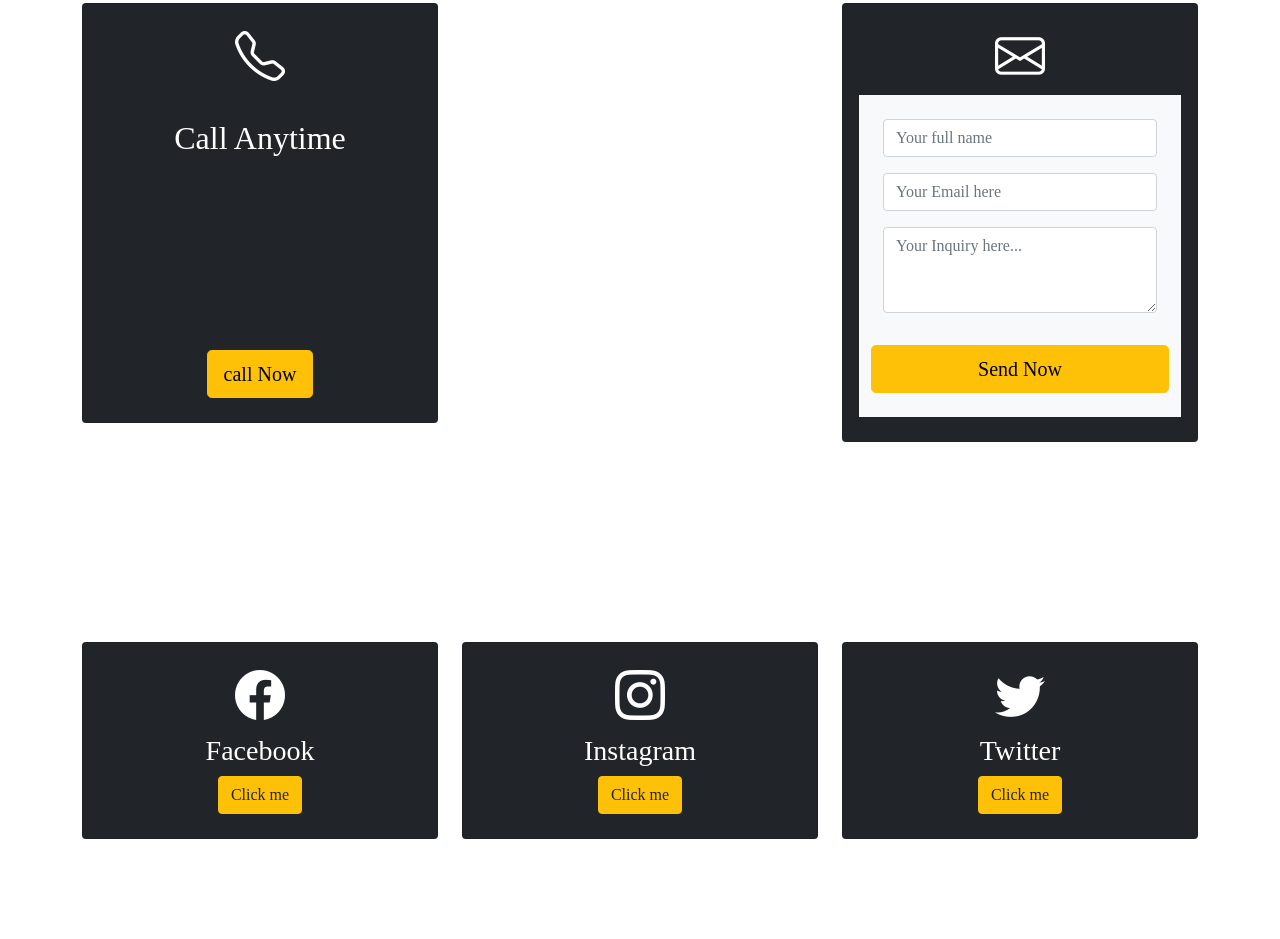
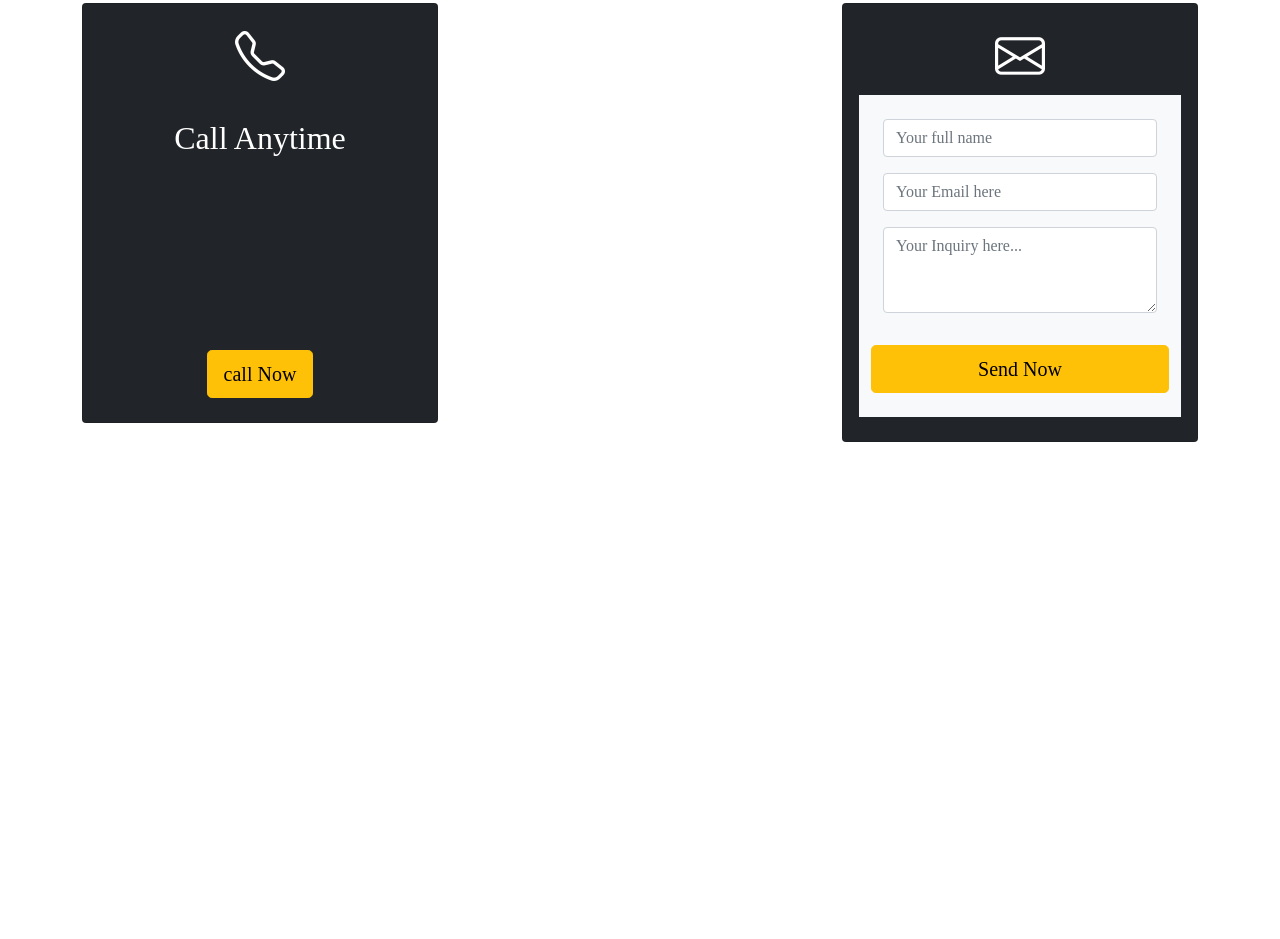
Before and after one commit to westliam-x/maykolly-african-cusine, a plain HTML site: page contact.html in a window 1280 px wide. Shown: the part 359-1298 px from the top of the page. After the commit the page ends 901 px from the top, so only its background shows below. Drawn offline with nearby package versions, Linux system fonts and the light colour scheme.

Commit message:
Update contact.html

```diff
--- a/contact.html
+++ b/contact.html
@@ -85,46 +85,6 @@
             </div>
         </div>
     </section>
-    <section id="services" class="services section-padding">
-        <div class="container">
-            <div class="row">
-
-                    <div class="col-12 col-md-12 col-lg-4">
-                        <div class="card text-white text-center bg-dark pb-2">
-                            <div class="card-body">
-                                <i class="bi bi-facebook"></i>
-                                <h3 class="card-title">
-                                    Facebook
-                                </h3>
-                                <button class="btn btn-warning text-dark">Click me</button>
-                            </div>
-                        </div>
-                    </div>
-                    <div class="col-12 col-md-12 col-lg-4">
-                        <div class="card text-white text-center bg-dark pb-2">
-                            <div class="card-body">
-                                <i class="bi bi-instagram"></i>
-                                <h3 class="card-title">
-                                    Instagram
-                                </h3>
-                                <button class="btn btn-warning text-dark">Click me</button>
-                            </div>
-                        </div>
-                    </div>
-                    <div class="col-12 col-md-12 col-lg-4">
-                        <div class="card text-white text-center bg-dark pb-2">
-                            <div class="card-body">
-                                <i class="bi bi-twitter"></i>
-                                <h3 class="card-title">
-                                    Twitter
-                                </h3>
-                                <button class="btn btn-warning text-dark">Click me</button>
-                            </div>
-                        </div>
-                    </div>
-            </div>
-        </div>
-    </section>
 </body>
 <script src="https://cdn.jsdelivr.net/npm/bootstrap@5.0.2/dist/js/bootstrap.bundle.min.js"></script>
 
```
